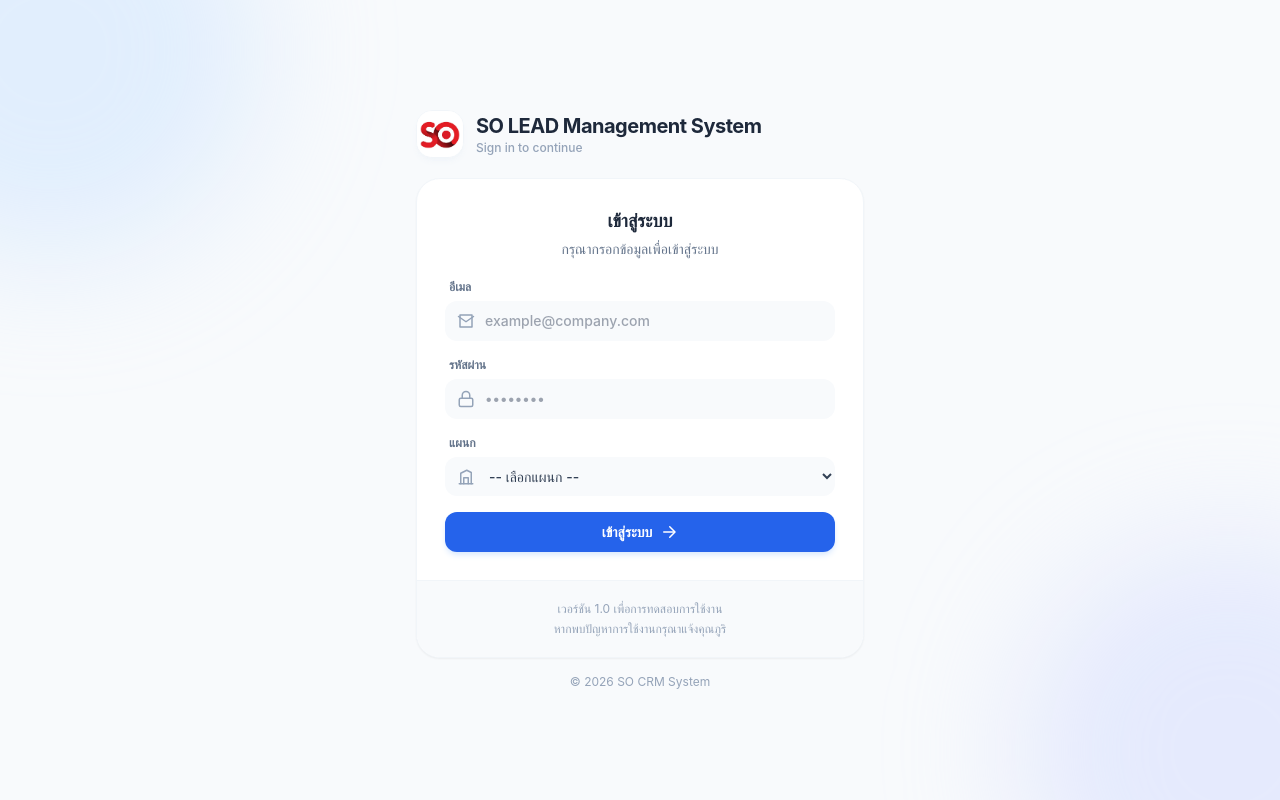
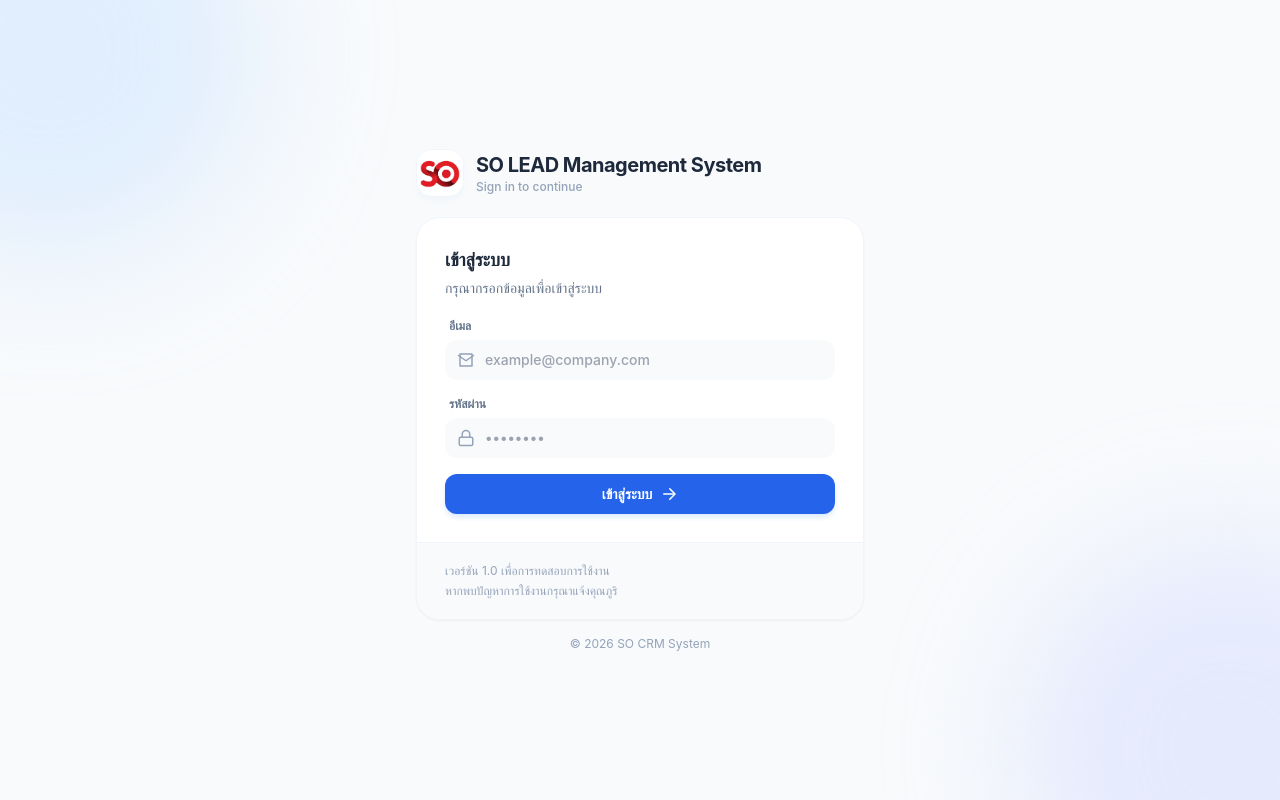
Before and after one commit to puri-b/socrm-system, a Next.js app: page /login in a window 1280 px wide. Built offline with nearby package versions, Linux system fonts and the light colour scheme.

Commit message:
Change : Log in No Need to input department

```diff
--- a/app/api/auth/login/route.ts
+++ b/app/api/auth/login/route.ts
@@ -6,62 +6,54 @@ import bcrypt from 'bcryptjs';
 export async function POST(request: NextRequest) {
   try {
     const body = await request.json();
-    const { email, password, department } = body as {
+    const { email, password } = body as {
       email?: string;
       password?: string;
-      department?: string;
     };
 
-    console.log('Login attempt:', { email, department });
-
-    if (!email || !password || !department) {
-      return NextResponse.json({ error: 'กรุณากรอกข้อมูลให้ครบถ้วน' }, { status: 400 });
+    if (!email || !password) {
+      return NextResponse.json({ error: 'กรุณากรอกอีเมลและรหัสผ่าน' }, { status: 400 });
     }
 
+    // ✅ ไม่ต้องส่ง department แล้ว: หา user จาก email อย่างเดียว
     const result = await query(
-      'SELECT * FROM x_socrm.users WHERE email = $1 AND department = $2 AND is_active = true',
-      [email, department]
+      'SELECT * FROM x_socrm.users WHERE email = $1 AND is_active = true',
+      [email]
     );
-
-    console.log('User found:', result.rows.length);
 
     if (result.rows.length === 0) {
       return NextResponse.json(
-        { error: 'อีเมล, รหัสผ่าน หรือแผนกไม่ถูกต้อง' },
+        { error: 'อีเมลหรือรหัสผ่านไม่ถูกต้อง' },
         { status: 401 }
+      );
+    }
+
+    // กันกรณีมี email ซ้ำหลายแผนก (ไม่ควรเกิด แต่ป้องกันไว้)
+    if (result.rows.length > 1) {
+      return NextResponse.json(
+        { error: 'พบบัญชีผู้ใช้อีเมลนี้มากกว่า 1 แผนก กรุณาติดต่อ Admin เพื่อจัดการข้อมูล' },
+        { status: 409 }
       );
     }
 
     const user = result.rows[0];
 
-    // 🔎 Debug ชั่วคราว (เอาออกได้ทีหลัง)
-    console.log("Password len:", String(password).length);
-    console.log("Password startsWith $2a$:", String(password).startsWith("$2a$"));
-    console.log("Password raw:", JSON.stringify(password));
-    console.log("Dept:", department);
-    console.log("Hash from DB:", String(user.password_hash));
-
-    console.log('Hash from DB (prefix):', String(user.password_hash).slice(0, 7)); // ควรขึ้นต้นด้วย "$2a$10$"
-    console.log('Comparing password...');
-
-    // ✅ ใช้ bcrypt.compare ตรง ๆ (ข้าม comparePassword ที่อาจเขียนผิด)
+    // ✅ ตรวจรหัสผ่าน
     const isValid = await bcrypt.compare(String(password), String(user.password_hash));
-
-    console.log('Password valid:', isValid);
-
     if (!isValid) {
       return NextResponse.json(
-        { error: 'อีเมล, รหัสผ่าน หรือแผนกไม่ถูกต้อง' },
+        { error: 'อีเมลหรือรหัสผ่านไม่ถูกต้อง' },
         { status: 401 }
       );
     }
 
+    // ✅ token จะเก็บ department จาก DB อัตโนมัติ
     const token = generateToken({
       user_id: user.user_id,
       email: user.email,
       department: user.department,
       role: user.role,
-      full_name: user.full_name
+      full_name: user.full_name,
     });
 
     const response = NextResponse.json({
@@ -71,15 +63,16 @@ export async function POST(request: NextRequest) {
         email: user.email,
         full_name: user.full_name,
         department: user.department,
-        role: user.role
-      }
+        role: user.role,
+      },
     });
 
     response.cookies.set('token', token, {
       httpOnly: true,
       secure: process.env.NODE_ENV === 'production',
       sameSite: 'strict',
-      maxAge: 60 * 60 * 24 * 7 // 7 วัน
+      maxAge: 60 * 60 * 24 * 7, // 7 วัน
+      path: '/',
     });
 
     return response;
--- a/app/login/page.tsx
+++ b/app/login/page.tsx
@@ -4,70 +4,21 @@ import { useState } from 'react';
 import { useRouter } from 'next/navigation';
 import Image from 'next/image';
 
-const DEPARTMENTS = ['LBD', 'LBA', 'CR', 'LM', 'DS', 'SN'];
-
 const Icons = {
   Mail: () => (
-    <svg
-      width="18"
-      height="18"
-      viewBox="0 0 24 24"
-      fill="none"
-      stroke="currentColor"
-      strokeWidth="2"
-      strokeLinecap="round"
-      strokeLinejoin="round"
-      aria-hidden="true"
-    >
+    <svg width="18" height="18" viewBox="0 0 24 24" fill="none" stroke="currentColor" strokeWidth="2" strokeLinecap="round" strokeLinejoin="round" aria-hidden="true">
       <path d="M4 4h16v16H4z" />
       <path d="m22 6-10 7L2 6" />
     </svg>
   ),
   Lock: () => (
-    <svg
-      width="18"
-      height="18"
-      viewBox="0 0 24 24"
-      fill="none"
-      stroke="currentColor"
-      strokeWidth="2"
-      strokeLinecap="round"
-      strokeLinejoin="round"
-      aria-hidden="true"
-    >
+    <svg width="18" height="18" viewBox="0 0 24 24" fill="none" stroke="currentColor" strokeWidth="2" strokeLinecap="round" strokeLinejoin="round" aria-hidden="true">
       <rect x="3" y="11" width="18" height="11" rx="2" />
       <path d="M7 11V7a5 5 0 0 1 10 0v4" />
     </svg>
   ),
-  Dept: () => (
-    <svg
-      width="18"
-      height="18"
-      viewBox="0 0 24 24"
-      fill="none"
-      stroke="currentColor"
-      strokeWidth="2"
-      strokeLinecap="round"
-      strokeLinejoin="round"
-      aria-hidden="true"
-    >
-      <path d="M3 21h18" />
-      <path d="M5 21V7l8-4 6 3v15" />
-      <path d="M9 21v-8h6v8" />
-    </svg>
-  ),
   ArrowRight: () => (
-    <svg
-      width="18"
-      height="18"
-      viewBox="0 0 24 24"
-      fill="none"
-      stroke="currentColor"
-      strokeWidth="2"
-      strokeLinecap="round"
-      strokeLinejoin="round"
-      aria-hidden="true"
-    >
+    <svg width="18" height="18" viewBox="0 0 24 24" fill="none" stroke="currentColor" strokeWidth="2" strokeLinecap="round" strokeLinejoin="round" aria-hidden="true">
       <path d="M5 12h14" />
       <path d="m13 5 7 7-7 7" />
     </svg>
@@ -80,7 +31,6 @@ export default function LoginPage() {
   const [formData, setFormData] = useState({
     email: '',
     password: '',
-    department: '',
   });
 
   const [error, setError] = useState('');
@@ -95,7 +45,10 @@ export default function LoginPage() {
       const response = await fetch('/api/auth/login', {
         method: 'POST',
         headers: { 'Content-Type': 'application/json' },
-        body: JSON.stringify(formData),
+        body: JSON.stringify({
+          email: formData.email,
+          password: formData.password,
+        }),
       });
 
       const data = await response.json();
@@ -146,8 +99,8 @@ export default function LoginPage() {
         {/* Card */}
         <div className="bg-white rounded-[1.5rem] border border-slate-100 shadow-sm overflow-hidden">
           <div className="p-7">
-            <h1 className="text-lg font-bold text-slate-800"><center>เข้าสู่ระบบ</center></h1>
-            <p className="text-sm text-slate-500 mt-1"><center>กรุณากรอกข้อมูลเพื่อเข้าสู่ระบบ</center></p>
+            <h1 className="text-lg font-bold text-slate-800">เข้าสู่ระบบ</h1>
+            <p className="text-sm text-slate-500 mt-1">กรุณากรอกข้อมูลเพื่อเข้าสู่ระบบ</p>
 
             {error && (
               <div className="mt-4 bg-red-50 border border-red-100 text-red-700 px-4 py-3 rounded-xl text-sm font-medium">
@@ -169,6 +122,7 @@ export default function LoginPage() {
                     placeholder="example@company.com"
                     className="w-full pl-10 pr-4 py-2.5 bg-slate-50 border-none rounded-xl text-sm font-medium text-slate-700 focus:ring-2 focus:ring-blue-500 outline-none"
                     required
+                    autoComplete="email"
                   />
                 </div>
               </Field>
@@ -186,29 +140,8 @@ export default function LoginPage() {
                     placeholder="••••••••"
                     className="w-full pl-10 pr-4 py-2.5 bg-slate-50 border-none rounded-xl text-sm font-medium text-slate-700 focus:ring-2 focus:ring-blue-500 outline-none"
                     required
+                    autoComplete="current-password"
                   />
-                </div>
-              </Field>
-
-              {/* Department */}
-              <Field label="แผนก">
-                <div className="relative">
-                  <div className="absolute left-3 top-1/2 -translate-y-1/2 text-slate-400">
-                    <Icons.Dept />
-                  </div>
-                  <select
-                    value={formData.department}
-                    onChange={(e) => setFormData({ ...formData, department: e.target.value })}
-                    className="w-full pl-10 pr-4 py-2.5 bg-slate-50 border-none rounded-xl text-sm font-medium text-slate-700 focus:ring-2 focus:ring-blue-500 outline-none"
-                    required
-                  >
-                    <option value="">-- เลือกแผนก --</option>
-                    {DEPARTMENTS.map((dept) => (
-                      <option key={dept} value={dept}>
-                        {dept}
-                      </option>
-                    ))}
-                  </select>
                 </div>
               </Field>
 
@@ -227,8 +160,8 @@ export default function LoginPage() {
           {/* Footer */}
           <div className="px-7 py-5 bg-slate-50 border-t border-slate-100">
             <div className="text-xs text-slate-400 space-y-1">
-              <p><center>เวอร์ชัน 1.0 เพื่อการทดสอบการใช้งาน</center></p>
-              <p><center>หากพบปัญหาการใช้งานกรุณาแจ้งคุณภูริ</center></p>
+              <p>เวอร์ชัน 1.0 เพื่อการทดสอบการใช้งาน</p>
+              <p>หากพบปัญหาการใช้งานกรุณาแจ้งคุณภูริ</p>
             </div>
           </div>
         </div>
```
